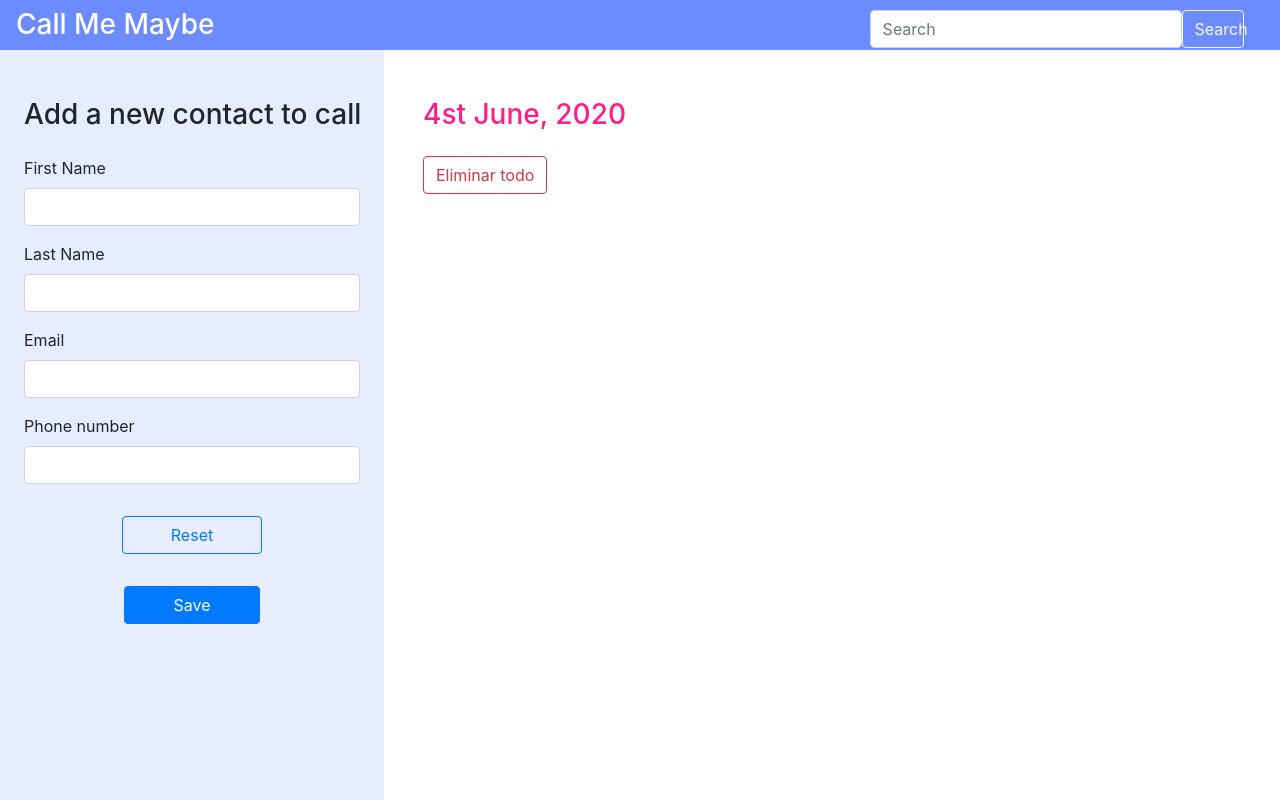
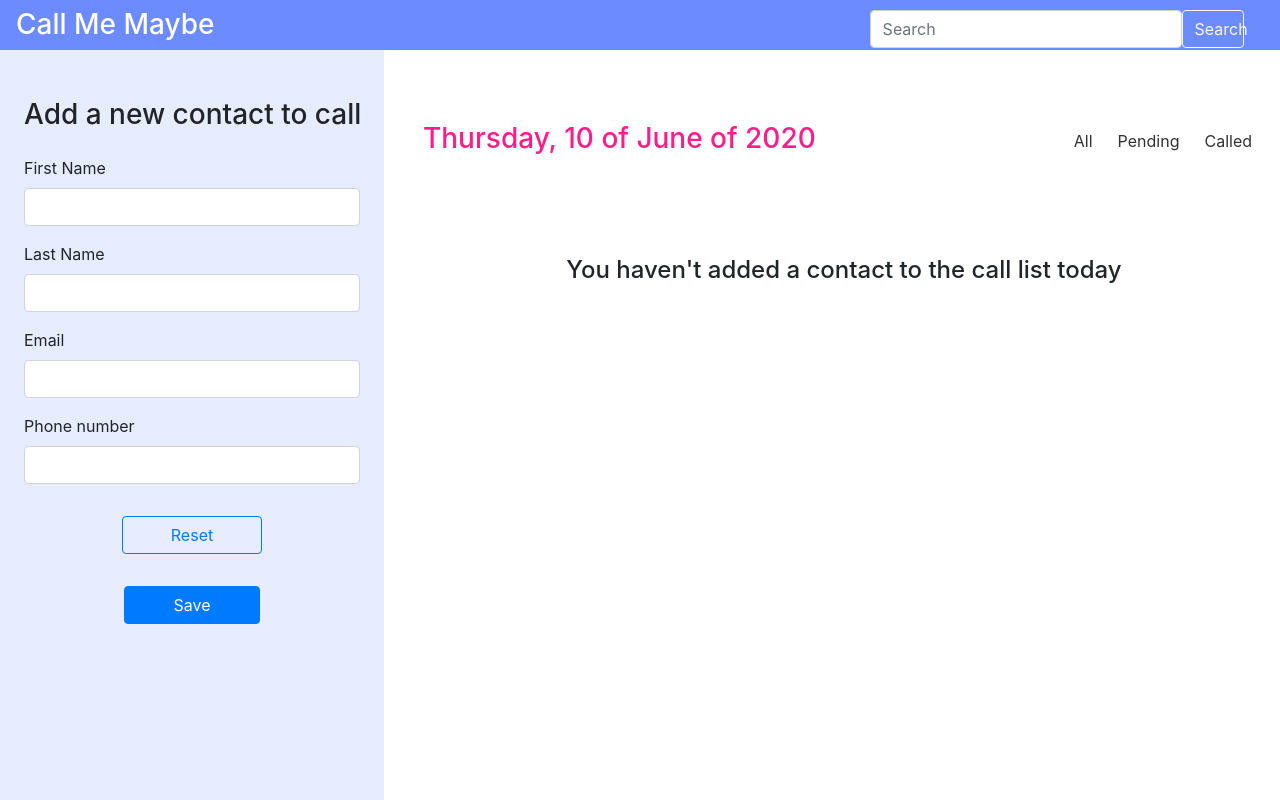
Before and after one commit to Ollebacx/Contact-manager, an Angular app: page / in a window 1280 px wide. Built offline with nearby package versions, Linux system fonts and the light colour scheme.

Commit message:
Filter contacts

```diff
--- a/src/app/app.component.html
+++ b/src/app/app.component.html
@@ -64,11 +64,20 @@
     <!-- Page Content -->
     <div id="page-content-wrapper">
       <div class="row">
-        <div class="col  ml-4 mt-5">
-          <span class="h3 mt-4 comp">4st June, 2020</span>
+        <div class="col text-center ml-4 mt-5">
+          <span class="h3 mt-4 comp d-flex">{{today}}
+            <div class="btn-group ml-auto" role="group" aria-label="Basic example">
+              <button type="button" class="btn filter-btn" (click)="filterContacts(1)">All</button>
+              <button type="button" class="btn filter-btn" (click)="filterContacts(2)">Pending</button>
+              <button type="button" class="btn filter-btn" (click)="filterContacts(3)">Called</button>
+            </div>
+          </span>
+            <h4 class="mt-5 pt-5" [hidden]="this.contactList.length !== 0">
+              You haven't added a contact to the call list today
+            </h4>
           <div class="card-columns mt-4">
             <div class="card p-0" [ngClass]="{'contactedStyle': this.contact.contacted == true}"
-              *ngFor="let contact of contactList">
+              *ngFor="let contact of contactFilterList">
               <div class="card-header p-0 m-0 d-flex">
                 <img src="https://cdn3.iconfinder.com/data/icons/avatars-round-flat/33/avat-01-512.png"
                   class="rounded m-2" alt="user icon profile" width="40" height="40">
@@ -104,13 +113,14 @@
               </div>
             </div>
           </div>
-
-          <button class="btn btn-info contact_all" [hidden]="this.contactAllButtonPressed == true || contactList.length == 0"
-            (click)="contactAll()">Marcar todos como contactados</button>
+          <div [hidden]="this.errortext.length == 0" class="error">{{errortext}}</div>
+          <button class="btn btn-info contact_all"
+            [hidden]="this.contactAllButtonPressed == true || contactList.length == 0" (click)="contactAll()">Marcar
+            todos como contactados</button>
           <button class="btn btn-info undo_contact_all" [hidden]="this.contactAllButtonPressed == false"
             (click)="undoContactAll()">Desmarcar
             todos</button>
-          <button class="btn btn-outline-danger" (click)="eliminarTodo()">Eliminar todo</button>
+          <button class="btn btn-outline-danger" (click)="eliminarTodo()" [hidden]="this.contactList.length === 0">Eliminar todo</button>
         </div>
       </div>
     </div>
--- a/src/app/app.component.scss
+++ b/src/app/app.component.scss
@@ -28,7 +28,6 @@
 .bgcomp {
   background-color: #FF1D89;
 }
-
 // MENU
 #menu {
   height: 50px;
@@ -37,24 +36,20 @@
   width: 30%;
   margin-right: 20px;
 }
-
 // SIDEBAR
 #sidebar-wrapper {
   width: 30vw;
   min-height: 100vh;
   margin-top: 50px;
 }
-
 #sidebar-wrapper .sidebar-heading {
   font-size: 1rem;
 }
-
 //PAGE CONTENT
 #page-content-wrapper {
   margin-left: 30vw;
   margin-top: 50px;
 }
-
 // CARD
 .card{
   min-width: 250px !important;
@@ -63,17 +58,33 @@
 .inline {
   display: inline !important;
 }
+// FILTER BTN
+.filter-btn {
+  color: rgb(50, 50, 50);
+}
+.filter-btn:hover {
+  color: #6c8bff;
+}
+.filter-btn:focus {
+  color: #FF1D89;
+}
+.btn:focus{
+  box-shadow: none !important;
+}
 .button_guardar {
   background-color: green;
   color: white;
 }
-
 .button_eliminar {
   background-color: red;
   color: white;
 }
-.error{color:Red;}
-
-.inputError{border:1px solid red;}
-
-.contactedStyle{text-decoration: line-through;}
+.error{
+  color:Red;
+}
+.inputError{
+  border:1px solid red;
+}
+.contactedStyle{
+  text-decoration: line-through;
+}
--- a/src/app/app.component.ts
+++ b/src/app/app.component.ts
@@ -9,6 +9,7 @@ import { convertActionBinding } from '@angular/compiler/src/compiler_util/expres
 export class AppComponent {
   title = 'contact-manager';
   public contactList: any[] = [];
+  public contactFilterList: any[] = [];
   public contact: any = {
     name: '',
     lastname: '',
@@ -22,8 +23,9 @@ export class AppComponent {
   public errortext: string = '';
   public contactAllButtonPressed: boolean = false;
   public hideContacted: boolean = false;
-
-
+  weekday = ['Monday', 'Tuesday', 'Wedeneday', 'Thursday', 'Friday', 'Saturday', 'Sunday'];
+  months = ['January', 'February', 'March', 'April', 'May', 'June', 'July', 'Augost', 'September', 'October', 'November', 'December'];
+  today = this.weekday[new Date().getDay()] + ', ' + new Date().getDate() + ' of ' + this.months[new Date().getMonth()] + ' of ' + new Date().getFullYear()
   saveContact(contact: any) {
     if (
       this.contact.name.length > 6 &&
@@ -32,6 +34,7 @@ export class AppComponent {
       this.contact.email.length > 0
     ) {
       this.contactList.push(contact);
+      this.contactFilterList.push(contact);
 
       this.contact = {
         name: '',
@@ -65,7 +68,6 @@ export class AppComponent {
       this.emailError = 'Este correo ya esta registrado';
       this.error = true;
     }
-    console.log(this.contactList.some((contact) => contact.email === this.contact.email))
   }
   onFocus() {
     this.nameError = '';
@@ -86,10 +88,13 @@ export class AppComponent {
       return this.contactAllButtonPressed = true;
     }
   }
-  buttonHideContacted() {
-    this.hideContacted = true
-  }
-  buttonShowContacted() {
-    this.hideContacted = false
+  filterContacts(n) {
+    if (n === 1) {
+      this.contactFilterList = this.contactList.filter(c => c);
+    } else if (n === 2) {
+      this.contactFilterList = this.contactList.filter(c => !c.contacted);
+    } else {
+      this.contactFilterList = this.contactList.filter(c => c.contacted);
+    }
   }
 }
```
